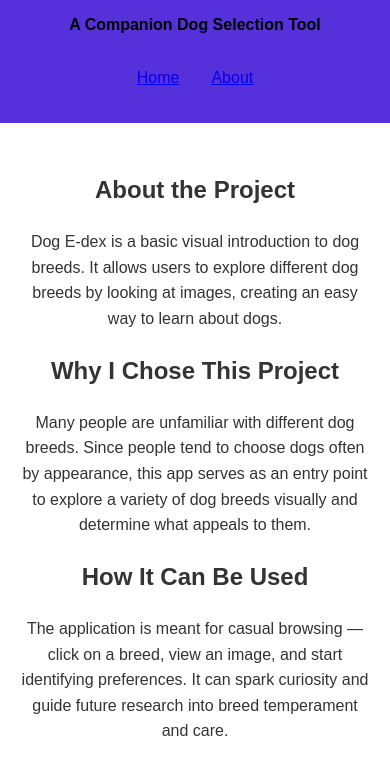
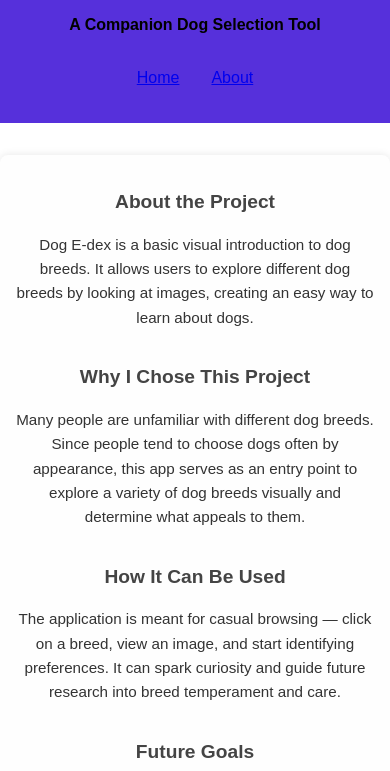
Before and after one commit to DaeGrodin/Dog-e-dex_Dog-Companion-Selection-Tool_Version-2, a website: page public/about.html in a window 390 px wide. Shown: the part 60-831 px from the top of the page. Drawn offline with Linux system fonts and the light colour scheme.

Commit message:
changed body tag so clearer to read in CSS

```diff
--- a/public/about.html
+++ b/public/about.html
@@ -7,7 +7,7 @@
   <title>About - Dog E-dex</title>
 </head>
 
-<body>
+<body class="about-page">
   <header>
     <h1>Dog E-dex</h1>
     <div class="banner">
--- a/public/css/style.css
+++ b/public/css/style.css
@@ -184,3 +184,49 @@ main {
     width: 250px;
   }
 }
+
+/* About Page Styling */
+main.information {
+  max-width: 800px;
+  margin: 2rem auto;
+  padding: 1rem;
+  font-family: Arial, sans-serif;
+  color: #333;
+  line-height: 1.6;
+  background-color: #fefefe;
+  border-radius: 8px;
+  box-shadow: 0 0 8px rgba(0,0,0,0.1);
+}
+
+main.information section {
+  margin-bottom: 2rem;
+}
+
+main.information h2 {
+  margin-bottom: 0.5rem;
+  color: #444;
+  font-size: 1.5rem;
+}
+
+main.information p {
+  font-size: 1rem;
+}
+
+
+.about-page .banner {
+  background-color: #5630DB;
+}
+
+@media (max-width: 600px) {
+  main.information {
+    padding: 1rem;
+  }
+
+  main.information h2 {
+    font-size: 1.2rem;
+  }
+
+  main.information p {
+    font-size: 0.95rem;
+  }
+}
```
